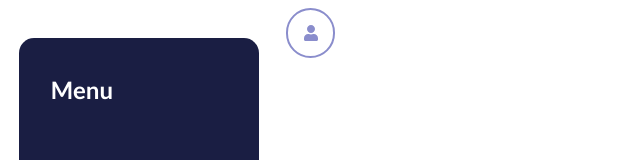
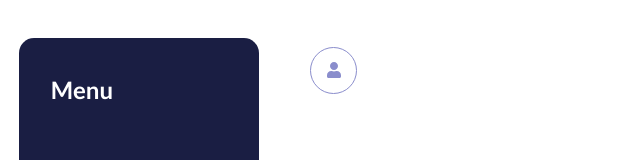
Before and after one commit to hwanggu-corgi/portfolio-dashboard, a React (Create React App) app in the folder front-end/: page /#/ in a window 1280 px wide. Shown: the top 160 px of the page, without its empty margins (0-640 px from the left). Built offline with nearby package versions, Linux system fonts and the light colour scheme.

Commit message:
feat: Add progress #23 'portfolio dashboard'

```diff
--- a/front-end/src/App.js
+++ b/front-end/src/App.js
@@ -1,13 +1,36 @@
 import './App.css';
 import { PrimaryNavMenu, SecondaryNavMenu } from './components/Navigation';
 import { HashRouter, Route, Switch } from 'react-router-dom';
+import InfoScreen from './screens/InfoScreen';
+import ProjectDetailScreen from './screens/ProjectDetailScreen';
+import ProjectsScreen from './screens/ProjectsScreen';
+import WorkExperienceDetailScreen from './screens/WorkExperienceDetailScreen';
+import WorkExperiencesScreen from './screens/WorkExperiencesScreen';
+import HomeScreen from './screens/HomeScreen';
+import styled from 'styled-components';
+
+const AppStyle = {
+  Main: styled.main`
+    margin: 2.39rem 1.5rem;
+  `
+};
 
 function App() {
   return (
     <HashRouter>
       <div className="App">
         <PrimaryNavMenu/>
-        <SecondaryNavMenu/>
+        <AppStyle.Main>
+          <SecondaryNavMenu/>
+          <Switch>
+            <Route path="/info" component={InfoScreen}/>
+            <Route path="/projects/:id" component={ProjectDetailScreen}/>
+            <Route path="/projects" component={ProjectsScreen}/>
+            <Route path="/work-experience/:id" component={WorkExperienceDetailScreen}/>
+            <Route path="/work-experience" component={WorkExperiencesScreen}/>
+            <Route exact path="/" component={HomeScreen}/>
+        </Switch>
+        </AppStyle.Main>
       </div>
     </HashRouter>
   );
--- a/front-end/src/components/Navigation/index.js
+++ b/front-end/src/components/Navigation/index.js
@@ -61,7 +61,7 @@ function PrimaryNavMenu() {
 
 const UserStyle = {
     Div: styled.div`
-        border: 2px solid ${colorPurple};
+        border: 1px solid ${colorPurple};
         padding: 0.8em;
         display: inline-block;
         border-radius: 50%;
--- /dev/null
+++ b/front-end/src/screens/InfoScreen/index.js
@@ -0,0 +1,8 @@
+function InfoScreen() {
+    return (
+        <>
+        </>
+    );
+}
+
+export default InfoScreen;
--- /dev/null
+++ b/front-end/src/screens/ProjectDetailScreen/index.js
@@ -0,0 +1,8 @@
+function ProjectDetailScreen() {
+    return (
+        <>
+        </>
+    );
+}
+
+export default ProjectDetailScreen;
--- /dev/null
+++ b/front-end/src/screens/ProjectsScreen/index.js
@@ -0,0 +1,8 @@
+function ProjectsScreen() {
+    return (
+        <>
+        </>
+    );
+}
+
+export default ProjectsScreen;
--- /dev/null
+++ b/front-end/src/screens/WorkExperiencesScreen/index.js
@@ -0,0 +1,8 @@
+function WorkExperiencesScreen() {
+    return (
+        <>
+        </>
+    );
+}
+
+export default WorkExperiencesScreen;
```
Also changed, not shown: front-end/src/screens/HomeScreen/index.js (+6 -8 lines), front-end/src/screens/WorkExperienceDetailScreen/index.js (added).
